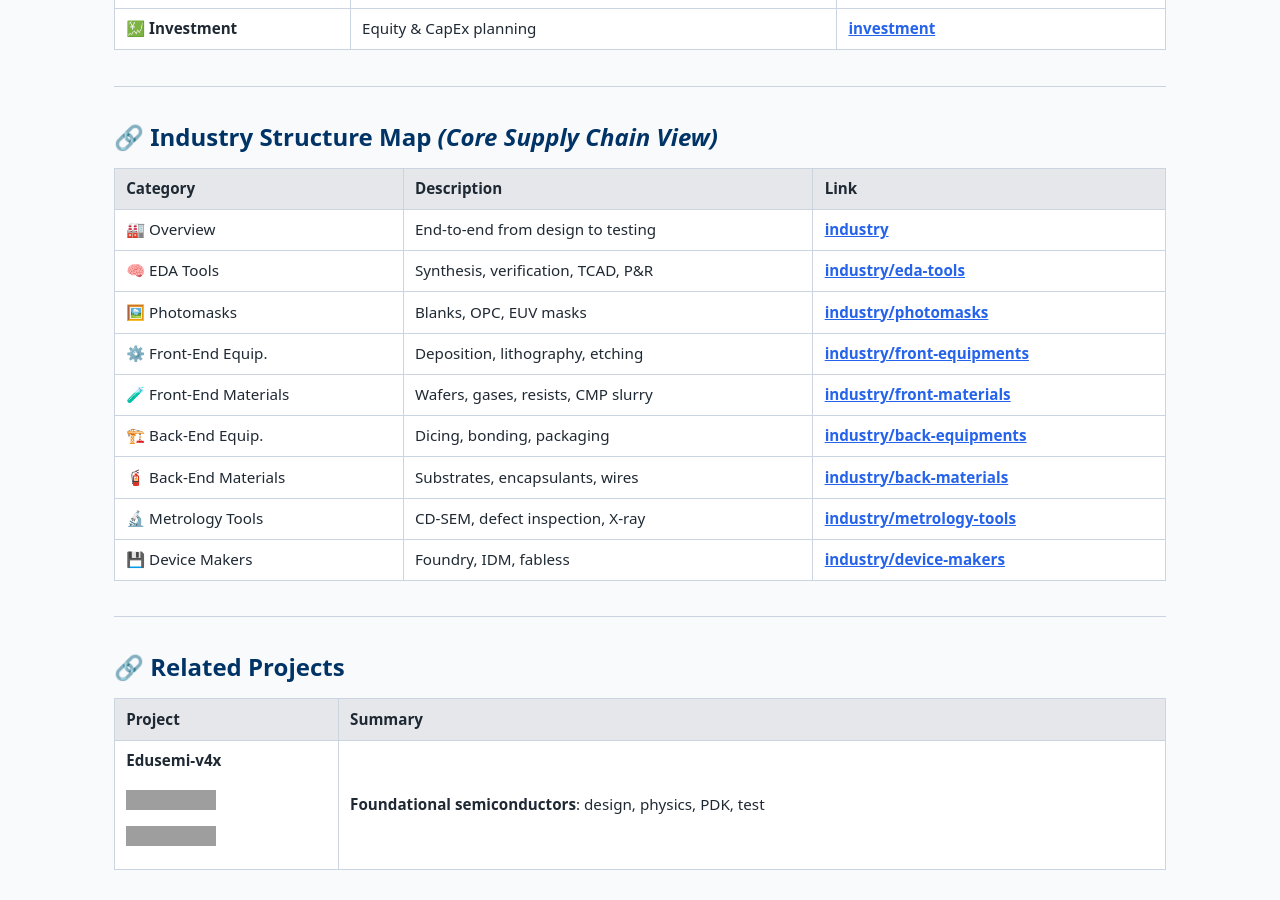
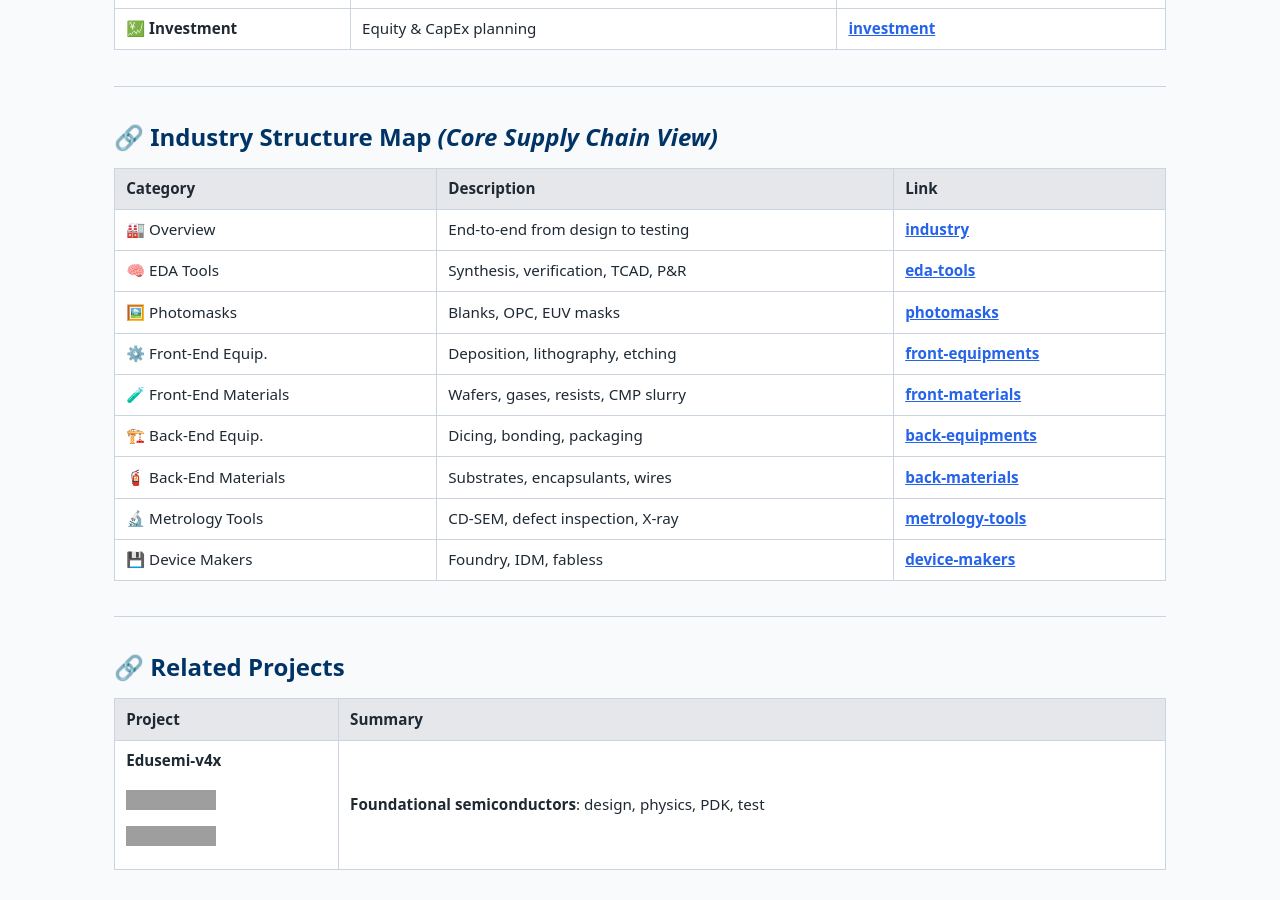
Before and after one commit to Samizo-AITL/Edusemi-Plus, a Jekyll site: the page built from en/index.md, in a window 1280 px wide and 900 px high, scrolled down 1453 px. Built offline with Jekyll 4.4.1, drawn with Linux system fonts in a browser that asks for light colours; grey boxes are pictures that could not be loaded.

Commit message:
Update index.md

```diff
--- a/en/index.md
+++ b/en/index.md
@@ -58,14 +58,14 @@ designed to extend core semiconductor knowledge through **product architecture**
 | Category | Description | Link |
 |---|---|---|
 | 🏭 Overview | End-to-end from design to testing | [industry](../industry/) |
-| 🧠 EDA Tools | Synthesis, verification, TCAD, P&R | [industry/eda-tools](../industry/eda-tools/) |
-| 🖼️ Photomasks | Blanks, OPC, EUV masks | [industry/photomasks](../industry/photomasks/) |
-| ⚙️ Front-End Equip. | Deposition, lithography, etching | [industry/front-equipments](../industry/front-equipments/) |
-| 🧪 Front-End Materials | Wafers, gases, resists, CMP slurry | [industry/front-materials](../industry/front-materials/) |
-| 🏗️ Back-End Equip. | Dicing, bonding, packaging | [industry/back-equipments](../industry/back-equipments/) |
-| 🧯 Back-End Materials | Substrates, encapsulants, wires | [industry/back-materials](../industry/back-materials/) |
-| 🔬 Metrology Tools | CD-SEM, defect inspection, X-ray | [industry/metrology-tools](../industry/metrology-tools/) |
-| 💾 Device Makers | Foundry, IDM, fabless | [industry/device-makers](../industry/device-makers/) |
+| 🧠 EDA Tools | Synthesis, verification, TCAD, P&R | [eda-tools](../industry/eda-tools/) |
+| 🖼️ Photomasks | Blanks, OPC, EUV masks | [photomasks](../industry/photomasks/) |
+| ⚙️ Front-End Equip. | Deposition, lithography, etching | [front-equipments](../industry/front-equipments/) |
+| 🧪 Front-End Materials | Wafers, gases, resists, CMP slurry | [front-materials](../industry/front-materials/) |
+| 🏗️ Back-End Equip. | Dicing, bonding, packaging | [back-equipments](../industry/back-equipments/) |
+| 🧯 Back-End Materials | Substrates, encapsulants, wires | [back-materials](../industry/back-materials/) |
+| 🔬 Metrology Tools | CD-SEM, defect inspection, X-ray | [metrology-tools](../industry/metrology-tools/) |
+| 💾 Device Makers | Foundry, IDM, fabless | [device-makers](../industry/device-makers/) |
 
 ---
 
```
